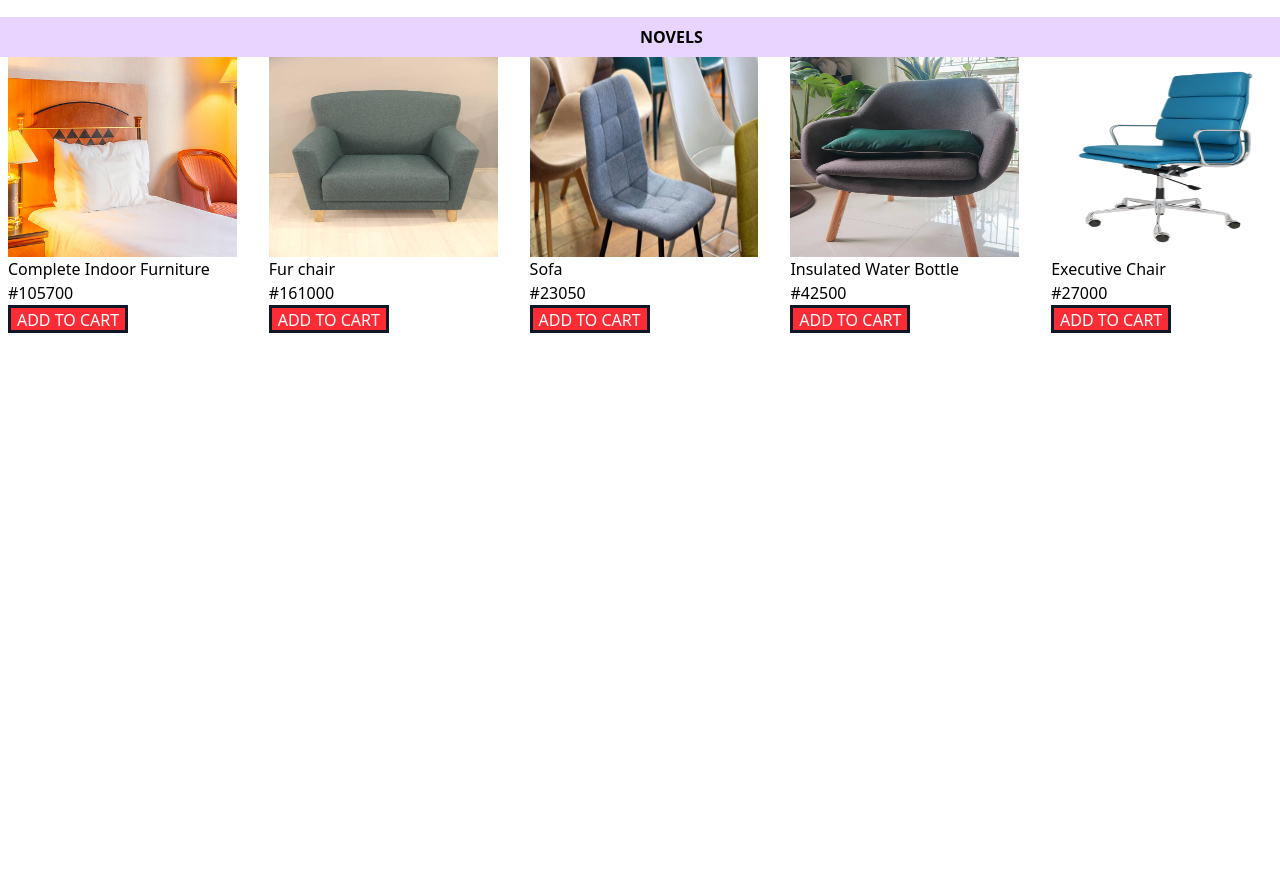
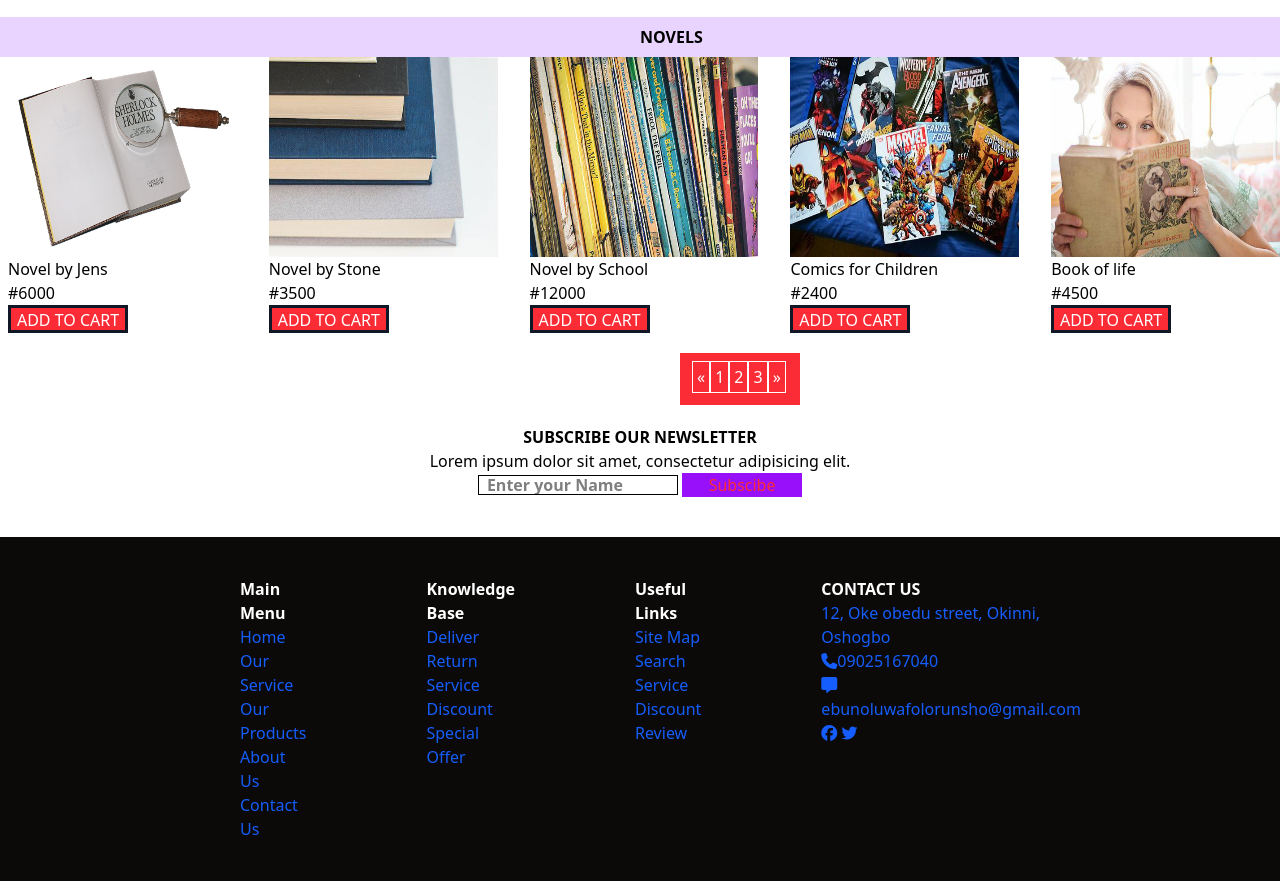
Before and after one commit to Ebunoluwa001/Js.ecommerce, a plain HTML site: page product.html in a window 1280 px wide. Shown: the part 1103-1984 px from the top of the page. Before the commit the page ends 1436 px from the top, so only its background shows below. Drawn offline with nearby package versions, Linux system fonts and the light colour scheme.

Commit message:
first commit

```diff
--- a/product.html
+++ b/product.html
@@ -30,10 +30,10 @@
 
     <ul class="nav bg-red-500 md:flex md:mt-10 gap-10 pl-2 mt-25 flex h-10 text-white font-bolder pt-2">
         <li class="nav-item">
-          <a class="nav-link active" aria-current="page" href="#">Home</a>
+          <a class="nav-link active" aria-current="page" href="js.ecommerce.html">Home</a>
         </li>
         <li class="nav-item">
-          <a class="nav-link" href="#">Products</a>
+          <a class="nav-link" href="product.html">Products</a>
         </li>
         <li class="nav-item">
             <a class="nav-link active" aria-current="page" href="#">Payment</a>
@@ -115,7 +115,7 @@
                 <button class="w-30 h-7 bg-red-500 text-white font-bolder border-gray-900 border-3">ADD TO CART</button>
             </div>
 
-            <div class="w-70">
+            <div>
                 <img src="ecom.img/chair-4281511_960_720.webp" alt="" class="h-50 w-70">
                 <p>Executive Chair</p>
                 <p>#27000</p>
@@ -169,39 +169,110 @@
               </div>
             <div class="grid md:flex md:gap-8">
             <div class="md:ml-2">
-                <img src="ecom.img/chair5.jpg.jpeg" alt="" class="h-50 w-70">
-                <p>Complete Indoor Furniture</p>
-                <p>#105700</p>
+                <img src="ecom.img/book-2795850__340.webp" alt="" class="h-50 w-70">
+                <p>Novel by Jens</p>
+                <p>#6000</p>
                 <button class="w-30 h-7 bg-red-500 text-white font-bolder border-gray-900 border-3">ADD TO CART</button>
             </div>
 
             <div>
-               <img src="ecom.img/chair4.jpg.jpeg" alt="" class="h-50 w-70">
-               <p>Fur chair</p>
-             <p>#161000</p>
+               <img src="ecom.img/book2__340.jpg.jpeg" alt="" class="h-50 w-70">
+               <p>Novel by Stone</p>
+             <p>#3500</p>
              <button class="w-30 h-7 bg-red-500 text-white font-bolder border-gray-900 border-3">ADD TO CART</button>
             </div>
 
             <div>
-                <img src="ecom.img/chair3.jpg.jpeg" alt="" class="h-50 w-70">
-                <p>Sofa</p>
-                <p>#23050</p>
+                <img src="ecom.img/bookcase-1845888__340.jpg.jpeg" alt="" class="h-50 w-70">
+                <p>Novel by School</p>
+                <p>#12000</p>
                 <button class="w-30 h-7 bg-red-500 text-white font-bolder border-gray-900 border-3">ADD TO CART</button>
             </div>
 
             <div>
-                <img src="ecom.img/chair2.jpg.jpeg" alt="" class="h-50 w-70">
-                <p>Insulated Water Bottle</p>
-                <p>#42500</p>
+                <img src="ecom.img/comics-1239698__340.jpg.jpeg" alt="" class="h-50 w-70">
+                <p>Comics for Children</p>
+                <p>#2400</p>
                 <button class="w-30 h-7 bg-red-500 text-white font-bolder border-gray-900 border-3">ADD TO CART</button>
             </div>
 
             <div class="w-70">
-                <img src="ecom.img/chair-4281511_960_720.webp" alt="" class="h-50 w-70">
-                <p>Executive Chair</p>
-                <p>#27000</p>
+                <img src="ecom.img/reading-4020015__340.jpg.jpeg" alt="" class="h-50 w-70">
+                <p>Book of life</p>
+                <p>#4500</p>
                 <button class="w-30 h-7 bg-red-500 text-white font-bolder border-gray-900 border-3">ADD TO CART</button>
             </div>
       </section>
+
+      <nav aria-label="Page navigation example">
+        <ul class="pagination grid md:flex w-10  h-35 sm:text-left bg-red-500 md:text-center text-white font-bolder p-3 md:mt-5 md:mx-170 md:w-30 md:h-13">
+          <li class="page-item">
+            <a class="page-link border p-1" href="#" aria-label="Previous">
+              <span aria-hidden="true">&laquo;</span>
+            </a>
+          </li>
+          <li class="page-item"><a class="page-link border p-1" href="js.ecommerce.html">1</a></li>
+          <li class="page-item"><a class="page-link border p-1" href="product.html">2</a></li>
+          <li class="page-item"><a class="page-link border p-1" href="#">3</a></li>
+          <li class="page-item">
+            <a class="page-link border p-1" href="#" aria-label="Next">
+              <span aria-hidden="true">&raquo;</span>
+            </a>
+          </li>
+        </ul>
+      </nav>
+
+      <div class=" md:text-center md:mt-5">
+        <P class="font-bold">SUBSCRIBE OUR NEWSLETTER</P>
+        <p>Lorem ipsum dolor sit amet, consectetur adipisicing elit.</p>
+        <input type="search" class="w-50 h-5 border font-bold pl-2 " required placeholder="Enter your Name" >
+        <button class="w-30 h-6 bg-purple-600 text-red-500">Subscibe</button>
+      </div>
+
+      <footer class=" bg-stone-950 text-white  mt-10">
+        <div class="md:flex md:mx-50 md:gap-30 md:p-10 p-5">
+          <div>
+            <p class="font-bold">Main Menu</p>
+            <ul class="text-blue-600">
+              <li>Home</li>
+              <li>Our Service</li>
+              <li>Our Products</li>
+              <li>About Us</li>
+              <li>Contact Us</li>
+            </ul>
+          </div>
+
+        <div>
+          <p class="font-bold">Knowledge Base</p>
+          <ul class="text-blue-600">
+           <li>Deliver</li>
+           <li>Return</li>
+           <li>Service</li>
+           <li>Discount</li>
+           <li>Special Offer</li>
+         </ul>
+           </div>
+           <div>
+            <p class="font-bold">Useful Links</p>
+            <ul  class="text-blue-600">
+              <li>Site Map</li>
+              <li>Search</li>
+              <li>Service</li>
+              <li>Discount</li>
+              <li>Review</li>
+            </ul>
+              </div>
+              <div>
+                <p class="font-bold">CONTACT US</p>
+            <ul class="text-blue-600 ">
+              <li>12, Oke obedu street, Okinni, Oshogbo</li>
+              <li><i class="fa-solid fa-phone"></i>09025167040</li>
+              <li><i class="fa-solid fa-message"></i>ebunoluwafolorunsho@gmail.com</li>
+              <i class="fa-brands fa-facebook"></i> <i class="fa-brands fa-twitter"></i>
+            </ul>
+             </div>
+        </div>
+
+      </footer>
 </body>
 </html>
```
Also changed, not shown: js.ecommerce.html (+31 -34 lines).
